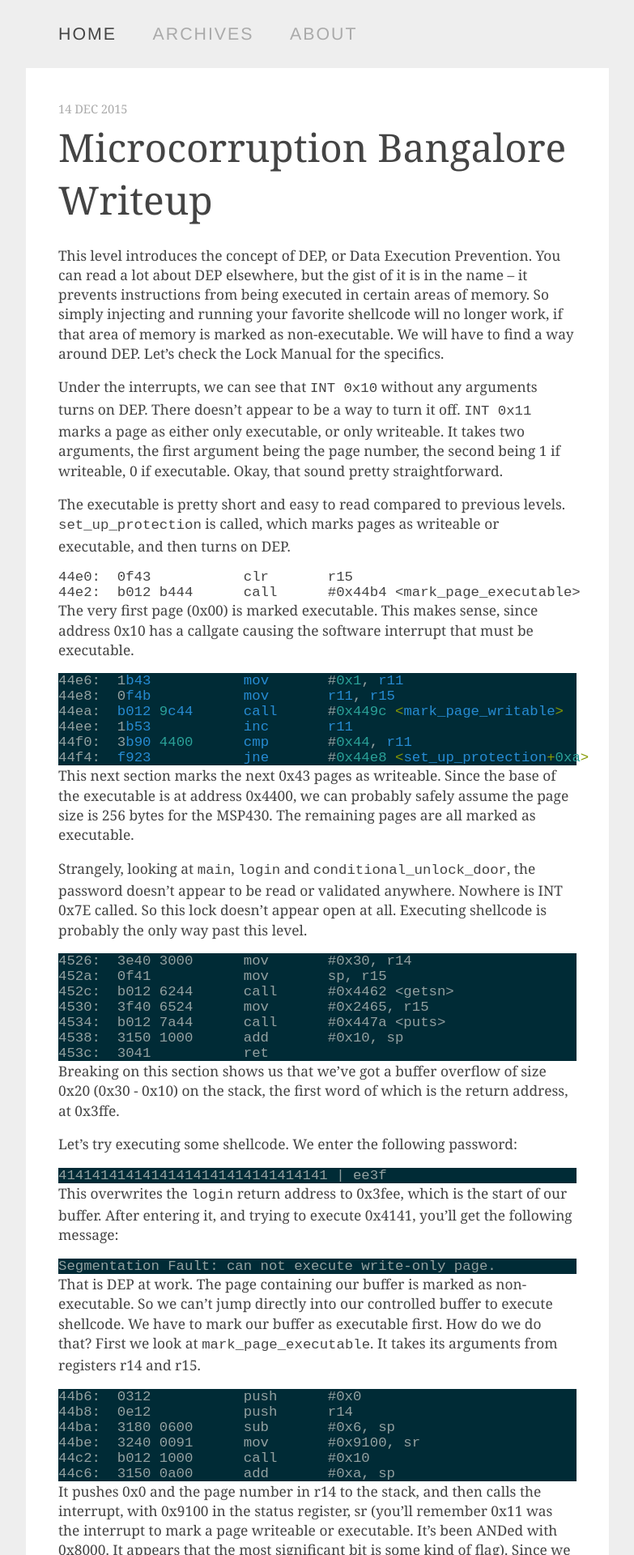
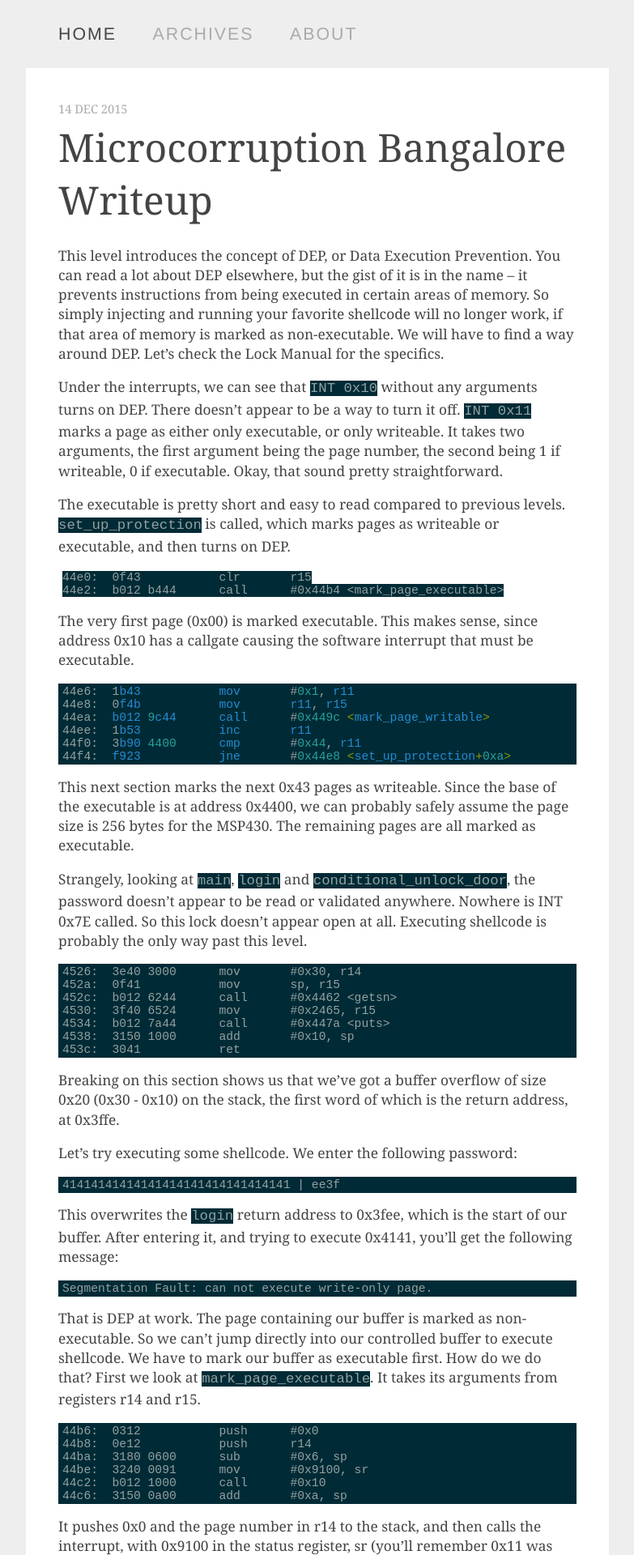
Before and after one commit to avanpo/avanpo.github.io, a Jekyll site: the page built from index.md, in a window 1280 px wide. Shown: the top 1920 px of the page at 81% size, without its empty margins (248-1031 px from the left). Built offline with Jekyll 4.4.1, drawn with Linux system fonts in a browser that asks for light colours; Markdown is read by kramdown in place of the engine named in the settings.

Commit message:
syntax hl test

```diff
--- a/css/default.css
+++ b/css/default.css
@@ -192,7 +192,19 @@ div.content ol li {
   list-style: decimal;
 }
 
+div.content code {
+  background-color: #002b36;
+  color: #93a1a1;
+}
+
+div.content pre {
+  margin: 0 0 1em 0;
+  padding: 2px 5px;
+  font-size: 11pt;
+}
+
 div.content span.date {
+  width: 150px;
   text-transform: uppercase;
   color: #aaa;
 }
```
